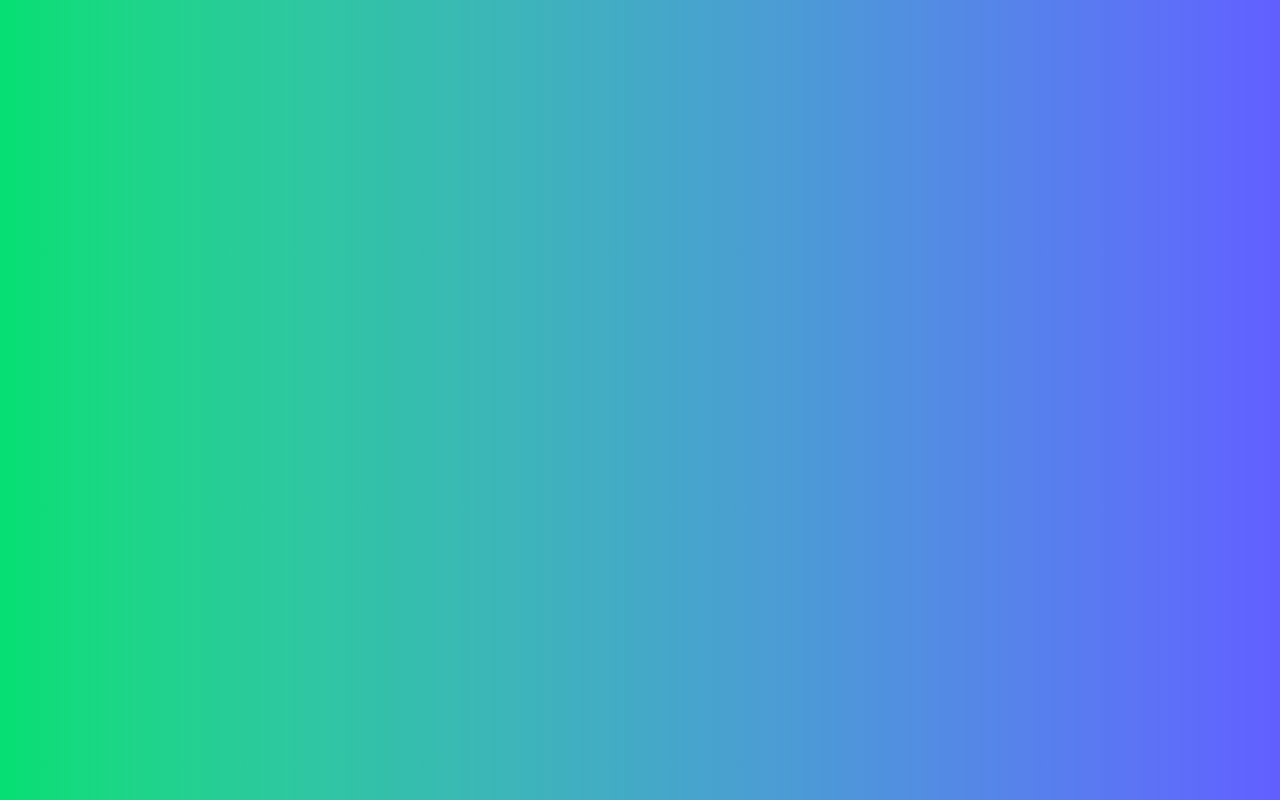
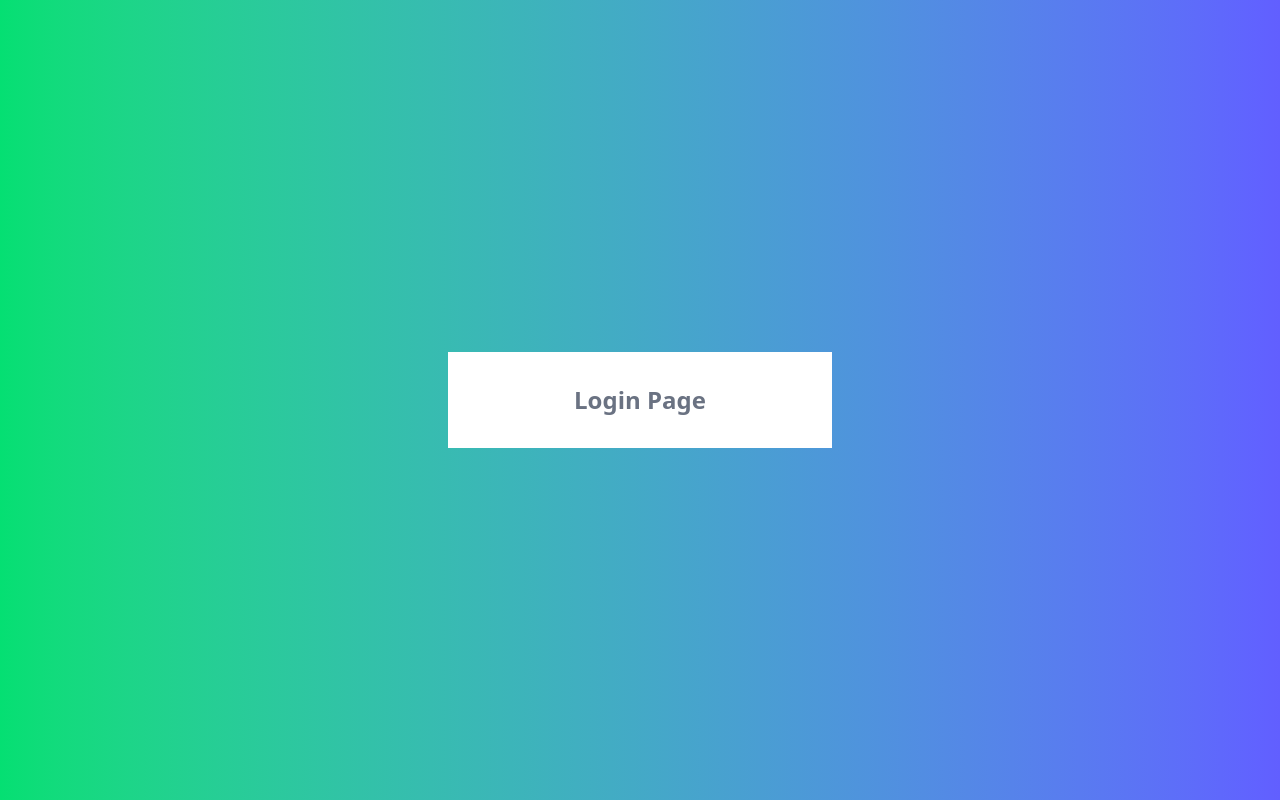
Before and after one commit to sndpbag/tailwind_login_page2, a plain HTML site: page index.html in a window 1280 px wide. Drawn offline with nearby package versions, Linux system fonts and the light colour scheme.

Commit message:
added login form container with title

```diff
--- a/index.html
+++ b/index.html
@@ -6,7 +6,9 @@
     <script src="https://cdn.jsdelivr.net/npm/@tailwindcss/browser@4"></script>
     <title>Tailwind Login page</title>
 </head>
-<body class="h-screen bg-linear-to-r from-green-400 to-indigo-500">
-
+<body class="h-screen bg-linear-to-r from-green-400 to-indigo-500 flex justify-center items-center">
+    <div class="max-w-sm bg-white p-8 w-full">
+ <h1 class="text-center text-gray-500 font-bold text-2xl">Login Page</h1>
+    </div>
 </body>
 </html>
```
